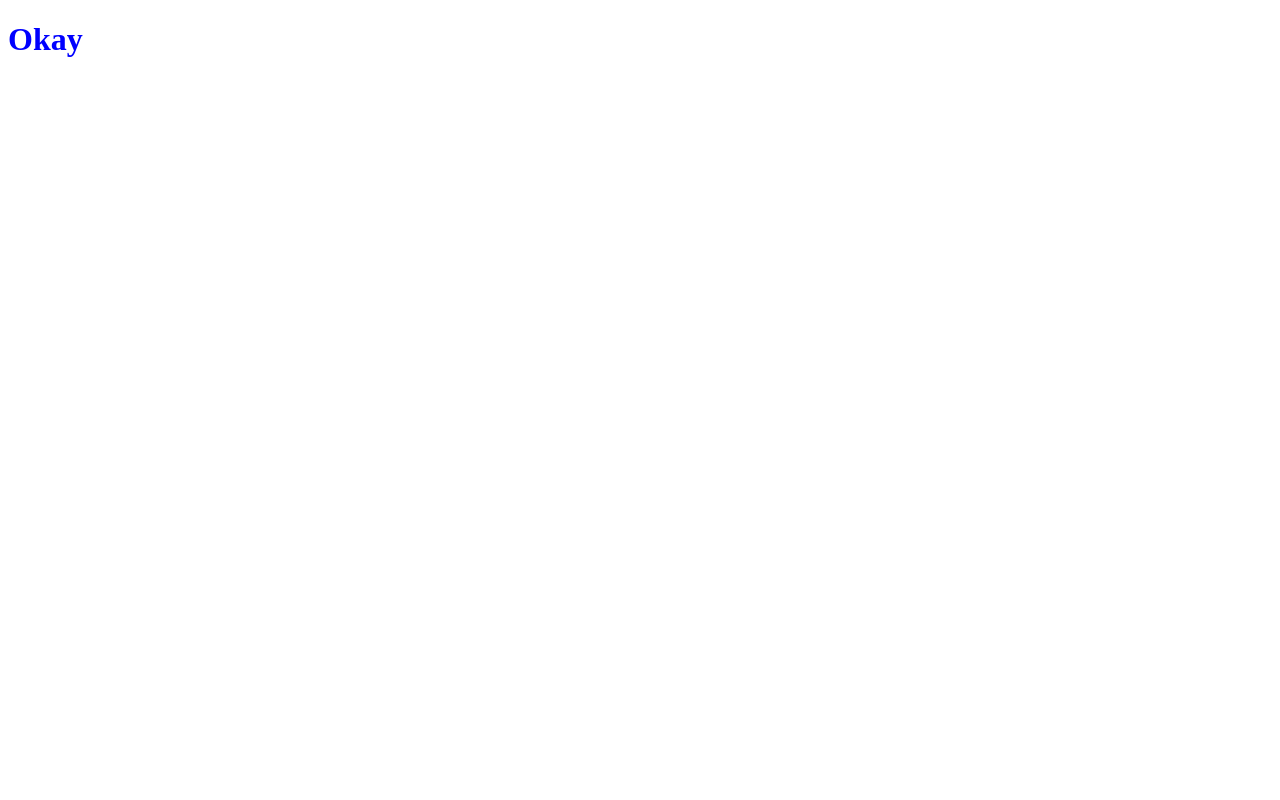
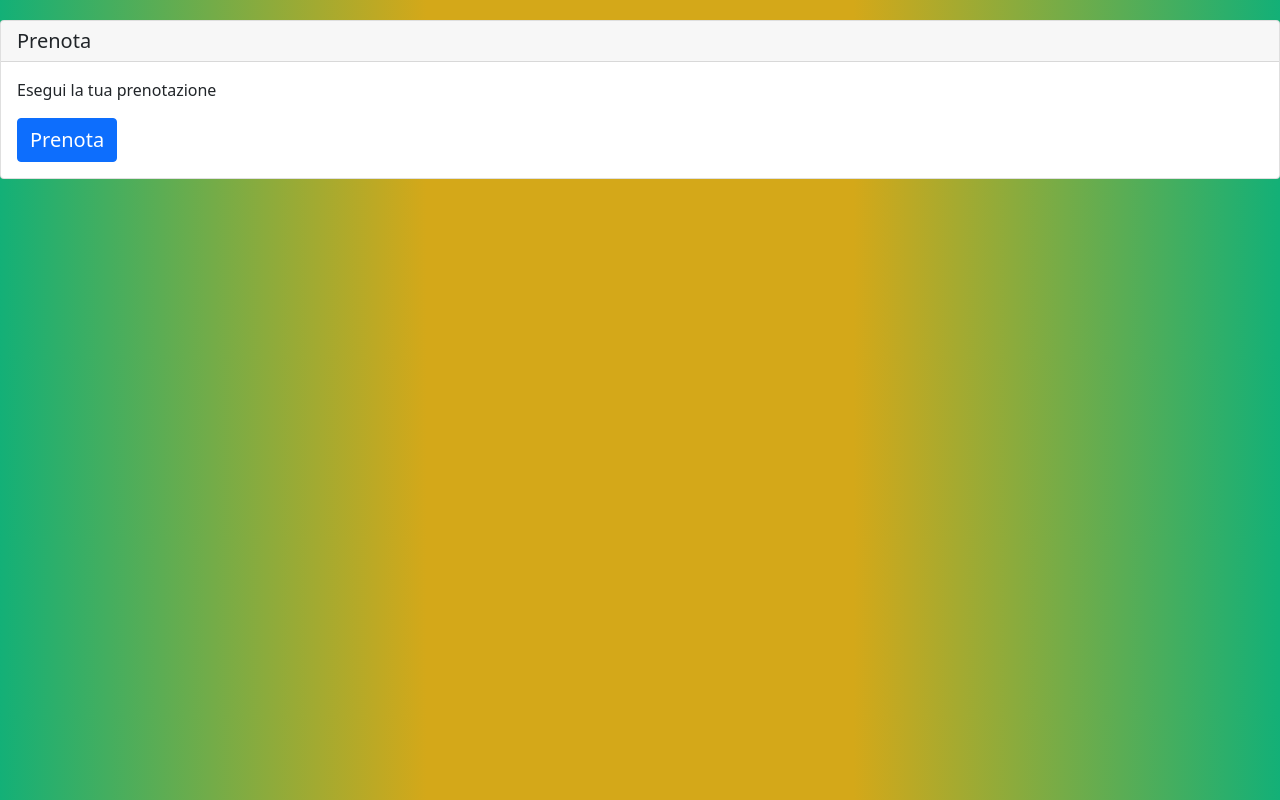
Before and after one commit to RobertoCornacchiari/Cinema-electron-react, a React app: page / in a window 1280 px wide. Built offline with nearby package versions, Linux system fonts and the light colour scheme.

Commit message:
Inserimento componenti iniziali; preparazione dell'applicazione

```diff
--- a/index.html
+++ b/index.html
@@ -4,6 +4,12 @@
     <meta charset="UTF-8">
     <meta http-equiv="Content-Security-Policy" content="script-src  'self'">
     <meta name="viewport" content="width=device-width, initial-scale=1.0">
+    <link
+      href="https://cdn.jsdelivr.net/npm/bootstrap@5.0.0-beta3/dist/css/bootstrap.min.css"
+      rel="stylesheet"
+      integrity="sha384-eOJMYsd53ii+scO/bJGFsiCZc+5NDVN2yr8+0RDqr0Ql0h+rP48ckxlpbzKgwra6"
+      crossorigin="anonymous"
+    />
     <title>Document</title>
 </head>
 <body>
--- a/main.js
+++ b/main.js
@@ -4,6 +4,7 @@ const path = require('path');
 const isDev = !app.isPackaged;
 
 function createWindow() {
+
     const win = new BrowserWindow({
         width: 1200,
         height: 800,
@@ -14,7 +15,7 @@ function createWindow() {
             contextIsolation: true
         }
     })
-
+    //win.maximize();
     win.loadFile('index.html');
 }
 
--- a/package.json
+++ b/package.json
@@ -21,8 +21,10 @@
   },
   "homepage": "https://github.com/RobertoCornacchiari/Cinema-electron-react#readme",
   "dependencies": {
+    "bootstrap": "^5.0.1",
     "electron": "^12.0.9",
     "react": "^17.0.2",
+    "react-bootstrap": "^1.6.1",
     "react-dom": "^17.0.2"
   },
   "devDependencies": {
--- a/src/js/App.js
+++ b/src/js/App.js
@@ -1,8 +1,26 @@
-import React from 'react';
+import React, { useReducer, useContext, useEffect, useState } from "react";
+import "./style.scss";
+import { Schermata } from "./components.js";
 
-export default function App(){
+const { GETData, postData } = require("./fetch.js");
 
-    return (
-        <h1>Okay</h1>
-    )
+const AppContext = React.createContext(null);
+
+export function App() {
+  const [state, dispatch] = useReducer(reducer, {});
+  return (
+    <AppContext.Provider value={{ state, dispatch }}>
+      <Schermata contesto={AppContext} />
+    </AppContext.Provider>
+  );
 }
+
+function reducer(state, action) {
+    let newState = { ...state };
+    switch (action.type) {
+      default:
+        break;
+    }
+    console.log("stato", newState);
+    return newState;
+  }
--- /dev/null
+++ b/src/js/components.js
@@ -0,0 +1,63 @@
+import React, { useReducer, useContext, useEffect, useState } from "react";
+import "./style.scss";
+
+const { GETData, postData } = require("./fetch.js");
+
+export function Schermata(params) {
+    const { state, dispatch } = useContext(params.contesto);
+
+    return (
+        <>
+            <Card
+                nome="prenota"
+                titolo="Prenota"
+                testo="Esegui la tua prenotazione"
+                contesto={params.contesto}
+            />
+        </>
+    )
+}
+
+function Pagina(props) {
+    return (
+        <div className="Pagina">
+
+            {/*<nav className="navbar sticky-top navbar-light bg-light">
+                <img
+                    width="160"
+                    height="30"
+                    className="d-inline-block align-top"
+                    alt=""
+                />
+                <div className="Titolo">PRENOTAZIONE TAMPONI</div>
+                <form className="form-inline my-2 my-lg-0">
+                        <button className="btn btn-primary my-2 my-sm-0">Area Riservata</button>
+                        <button className="btn btn-primary my-2 my-sm-0" style={{ "marginLeft": "5" }}>Accedi</button>
+                </form>
+            </nav>
+    */}
+            <div className="corpo">
+                {props.body}
+            </div>
+        </div>
+    );
+}
+
+export function Card(params) {
+    const { state, dispatch } = useContext(params.contesto);
+    return (
+
+        <Pagina
+            body={
+                <div className="card">
+                    <h5 className="card-header">{params.titolo}</h5>
+                    <div className="card-body">
+                        <p className="card-text">{params.testo}</p>
+                        <button className="btn btn-primary" style={{ "fontSize": "20px" }}>
+                            {params.titolo}
+                        </button>
+                    </div>
+                </div>
+            } />
+    );
+}
--- /dev/null
+++ b/src/js/fetch.js
@@ -0,0 +1,41 @@
+module.exports = {
+    GETData,
+    postData
+}
+
+async function GETData(phpScriptName, variables) {
+    let url = 'http://localhost/CinemaBackEnd/Scripts/' + phpScriptName + "?" + formatVariables(variables);
+    console.log(url);
+    let data = await fetch(url,
+        {
+            method: "GET",
+            mode:"cors",
+        })
+        .then(r => r.json());
+    return data;
+}
+
+async function postData(phpScriptName, data ) {
+    let url = 'http://localhost/CinemaBackEnd/Scripts/' + phpScriptName;
+    console.log(url);
+    console.log(JSON.stringify(data));
+    const response = await fetch(url, {
+        method: "POST",
+        mode: "cors",
+        headers: {
+            'Content-Type': 'application/json'
+            // 'Content-Type': 'application/x-www-form-urlencoded',
+        },
+        body: JSON.stringify(data)
+
+    });
+    return response.json();
+}
+
+function formatVariables(variables) {
+    let variablesString = "";
+    for (const key in variables) {
+        variablesString += key + "=" + variables[key] + "&";
+    }
+    return variablesString.substr(0, variablesString.length - 1);
+}
--- a/src/js/index.js
+++ b/src/js/index.js
@@ -1,8 +1,14 @@
 import React from 'react';
 import ReactDOM from 'react-dom';
 
-import App from './App';
+import {App} from './App';
 
-import './index.scss';
+import './style.scss';
 
-ReactDOM.render(<App/>, document.getElementById('root'));
+const rootElement = document.getElementById("root");
+ReactDOM.render(
+  <React.StrictMode>
+    <App />
+  </React.StrictMode>,
+  rootElement
+);
--- a/src/js/index.scss
+++ /dev/null
@@ -1,3 +0,0 @@
-h1 {
-    color: blue;
-}
--- /dev/null
+++ b/src/js/style.scss
@@ -0,0 +1,24 @@
+.app {
+    font-family: sans-serif;
+    align-content: center;
+  }
+body {
+  background-image: linear-gradient(
+    to right,
+    #13b077,
+    #d4a819,
+    #d4a819,
+    #13b077
+  );
+  padding-top: 20px;
+}
+.corpo {
+    text-align: center;
+    display: flex;
+    align-items: center;
+    }
+.card {
+    background-color: white;
+  width: 700px;
+  margin: 10px auto;
+}
```
Also changed, not shown: 2 other files (tests, documents, lock files or other folders).
